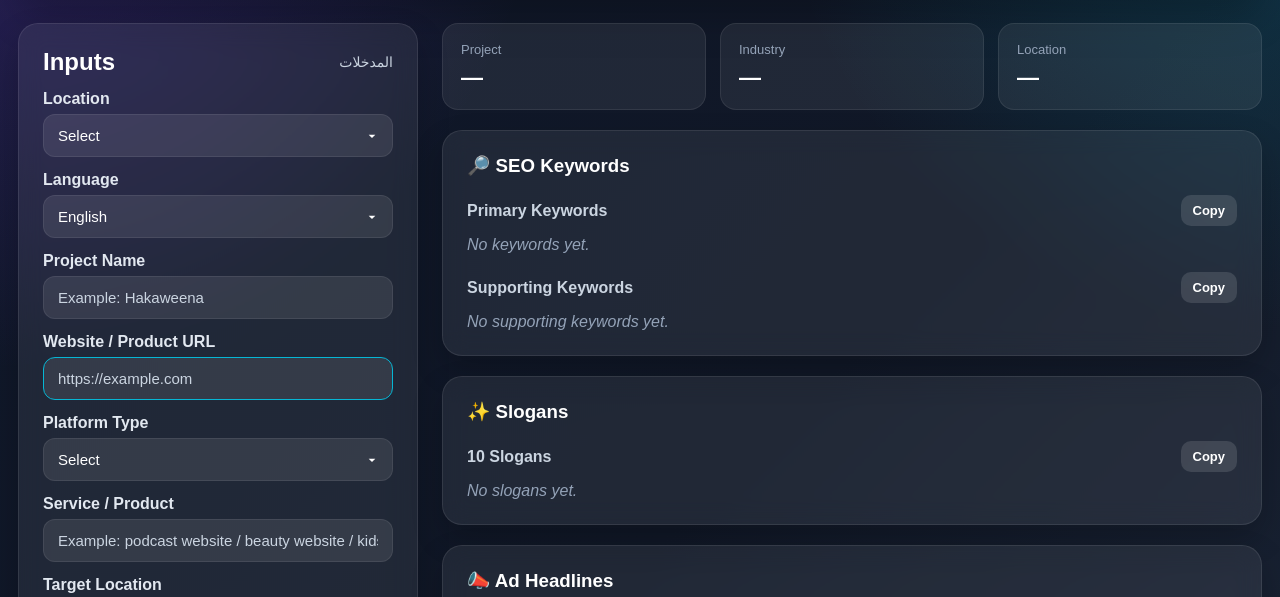
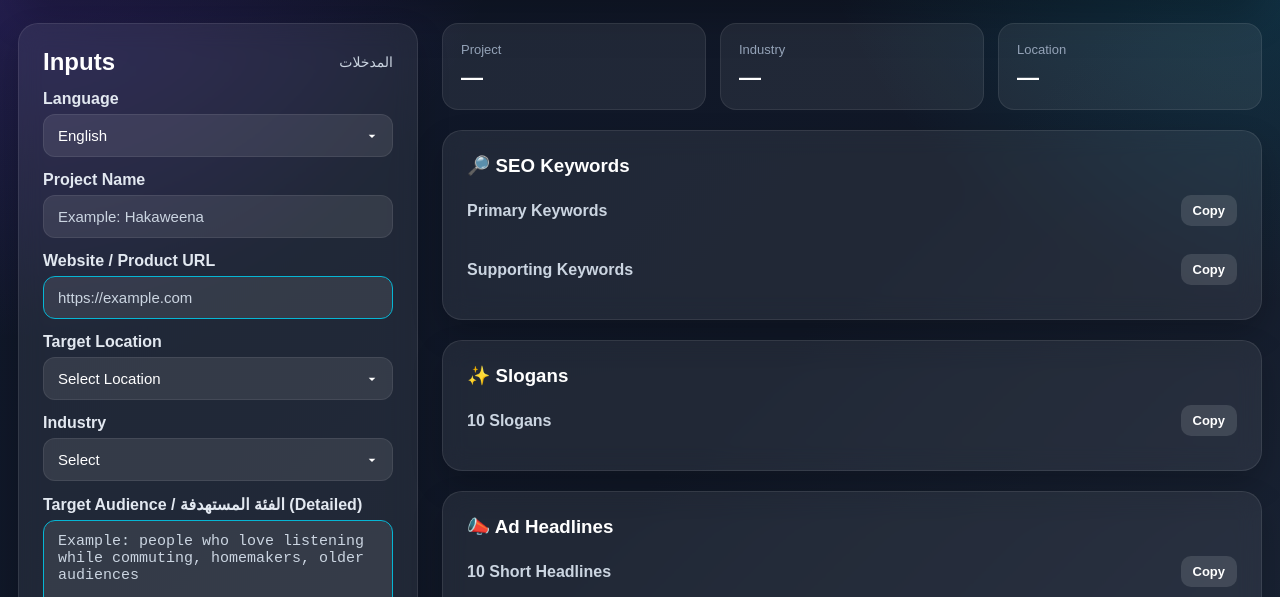
Before and after one commit to Ola-4/automated-ad-generator, a plain HTML site: page index.html in a window 1280 px wide. Shown: the part 180-777 px from the top of the page. Drawn offline with Linux system fonts and the light colour scheme.

Commit message:
Update index.html

```diff
--- a/index.html
+++ b/index.html
@@ -26,14 +26,6 @@
           <span>المدخلات</span>
         </div>
 
-        <label for="locationPreset">Location</label>
-        <select id="locationPreset">
-          <option value="">Select</option>
-          <option value="Sudan">Sudan</option>
-          <option value="KSA">KSA</option>
-          <option value="UAE">UAE</option>
-        </select>
-
         <label for="language">Language</label>
         <select id="language">
           <option value="en">English</option>
@@ -46,18 +38,6 @@
         <label for="url">Website / Product URL</label>
         <input id="url" type="text" placeholder="https://example.com" />
 
-        <label for="platformType">Platform Type</label>
-        <select id="platformType">
-          <option value="">Select</option>
-          <option>Website</option>
-        </select>
-
-        <label for="service">Service / Product</label>
-        <input
-          id="service"
-          type="text"
-          placeholder="Example: podcast website / beauty website / kids content website"
-        />
 
         <label for="location">Target Location</label>
         <select id="location">
```
